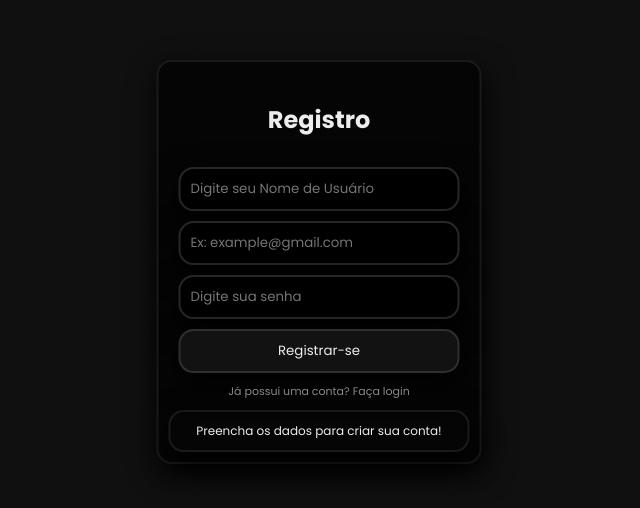
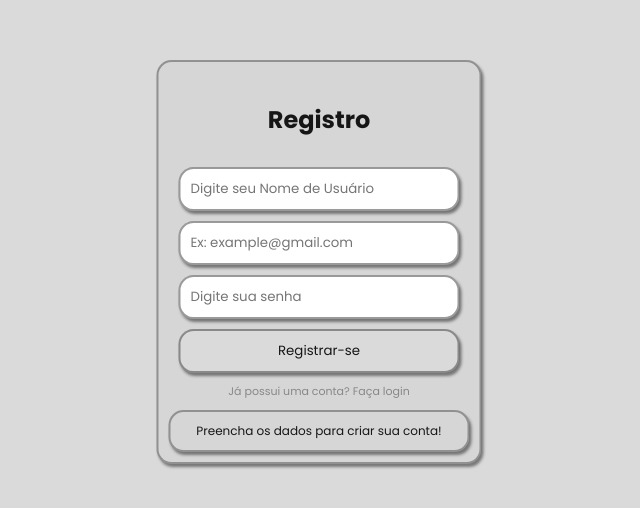
Before and after one commit to Nicolas-Asafe/NoteBrains, a Next.js app in the folder frontend/website/: page /register in a window 1280 px wide. Shown: the part 138-646 px from the top of the page, without its empty margins (321-961 px from the left). Built offline with nearby package versions, Linux system fonts and the light colour scheme.

Commit message:
feat: animation: animaappear1 in css global

```diff
--- a/frontend/website/src/app/globals.css
+++ b/frontend/website/src/app/globals.css
@@ -15,7 +15,7 @@
   --link: rgb(136, 136, 136);
 }
 
-@media (prefers-color-scheme: dark) {
+@media (prefers-color-scheme: light) {
   :root {
     --foreground: #161616;
     --background: #dadada;
@@ -134,3 +134,27 @@ a:hover {
   text-align: center;
   transition: 0.2s;
 }
+.AnimaAppear1 {
+  animation:  0.7s ease-out Appear1;
+}
+
+
+@keyframes Appear1 {
+  0% {
+    opacity: 0;
+    transform:  translate(-50%, -40%);
+  }
+
+  25% {
+    opacity: 1;
+    transform:  translate(-50%, -30%);
+  }
+
+  50% {
+    transform: translate(-50%, -60%);
+  }
+
+  100% {
+    transform: translate(-50%, -50%);
+  }
+}
--- a/frontend/website/src/app/page.js
+++ b/frontend/website/src/app/page.js
@@ -40,7 +40,7 @@ export default function Home() {
   };
 
   return (
-    <section className="stanContainer1 centerContainer">
+    <section className="stanContainer1 centerContainer AnimaAppear1">
       <form onSubmit={handleSubmit} className='stanForm1'>
         <h1>Login</h1>
         <div>
--- a/frontend/website/src/app/register/page.js
+++ b/frontend/website/src/app/register/page.js
@@ -31,7 +31,7 @@ export default function Register() {
   };
 
   return (
-    <section className="stanContainer1 centerContainer">
+    <section className="stanContainer1 centerContainer AnimaAppear1">
       <form onSubmit={handleSubmit} className="stanForm1">
         <h1>Registro</h1>
 
```
